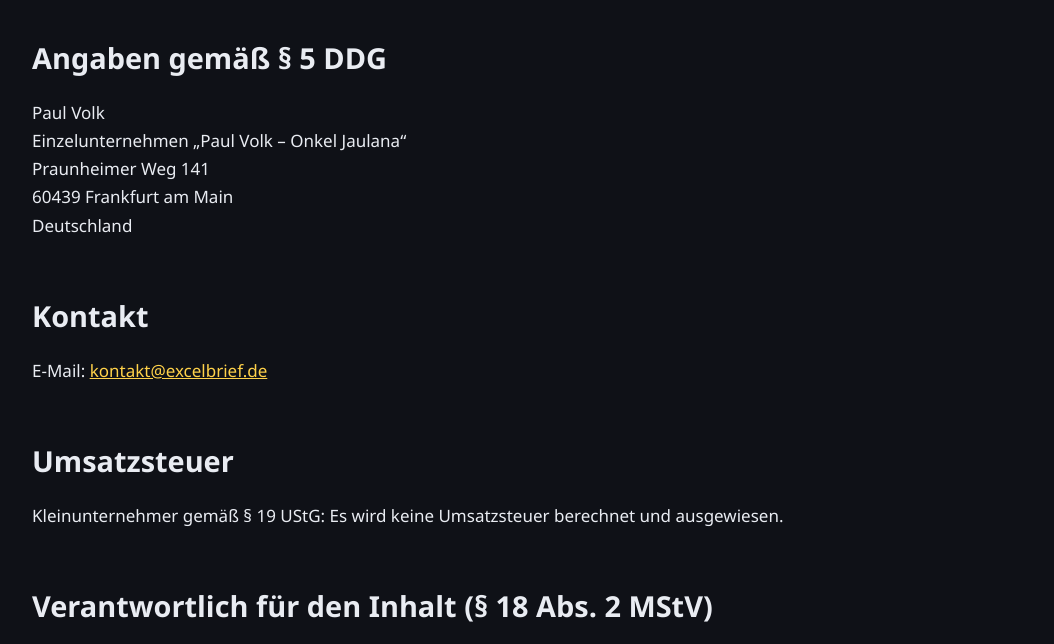
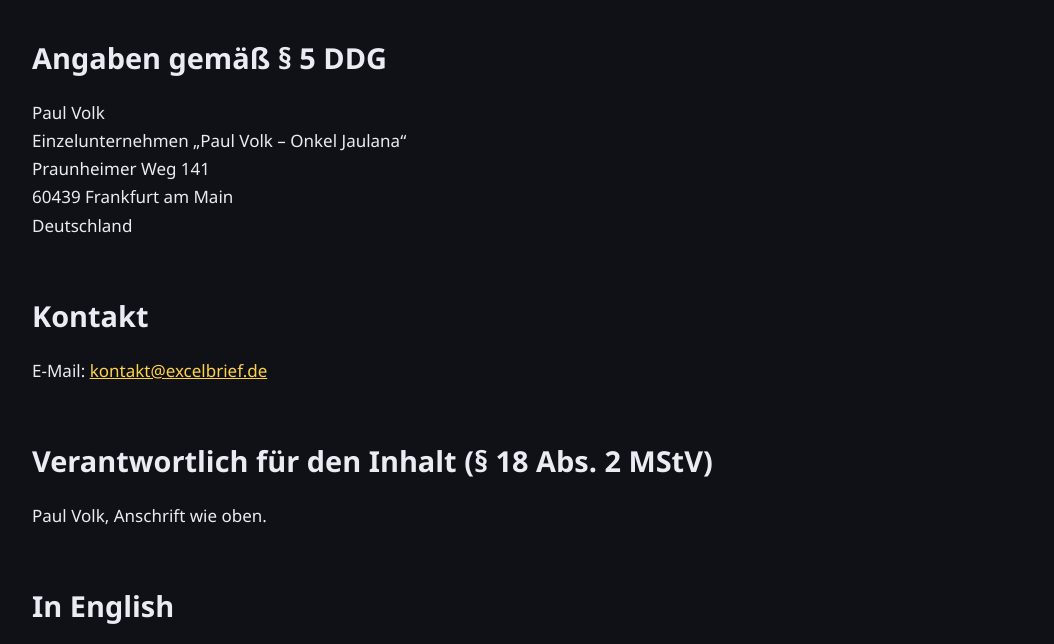
Before and after one commit to PaulVolk-Mac/wordcaps, a plain HTML site: page impressum.html in a window 1280 px wide. Shown: the part 152-796 px from the top of the page, without its empty margins (112-1166 px from the left). Drawn offline with Linux system fonts and the light colour scheme.

Commit message:
Imprint: remove tax statement (draft, do not merge yet)
Co-Authored-By: Claude Sonnet 5.5 <noreply@anthropic.com>

```diff
--- a/impressum.html
+++ b/impressum.html
@@ -23,9 +23,6 @@ Deutschland</p>
 <h2 lang="de">Kontakt</h2>
 <p lang="de">E-Mail: <a href="mailto:kontakt@excelbrief.de">kontakt@excelbrief.de</a></p>
 
-<h2 lang="de">Umsatzsteuer</h2>
-<p lang="de">Kleinunternehmer gemäß § 19 UStG: Es wird keine Umsatzsteuer berechnet und ausgewiesen.</p>
-
 <h2 lang="de">Verantwortlich für den Inhalt (§ 18 Abs. 2 MStV)</h2>
 <p lang="de">Paul Volk, Anschrift wie oben.</p>
 
```
Also changed, not shown: tests/legal.test.mjs (+6 -1 lines).
